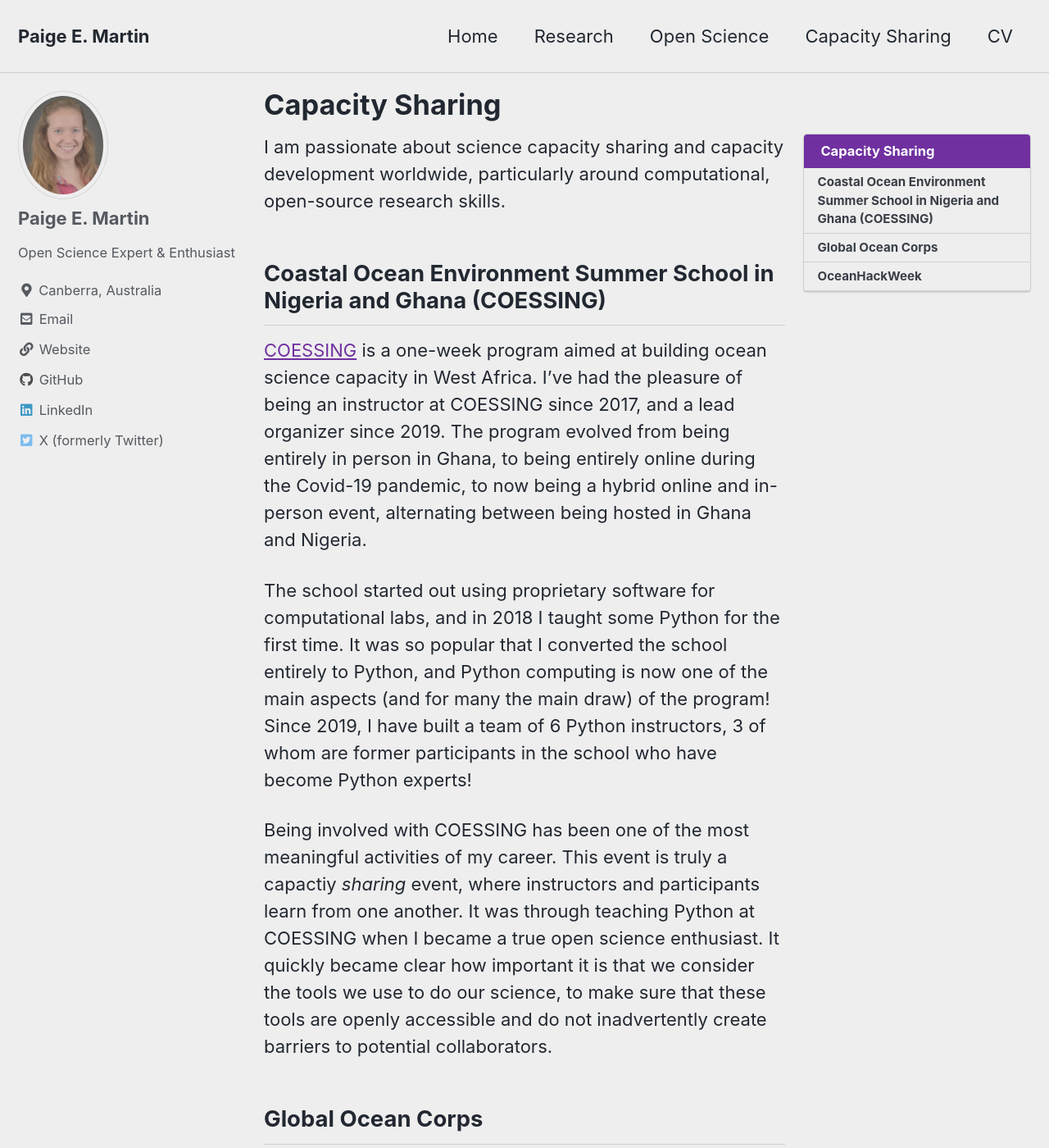
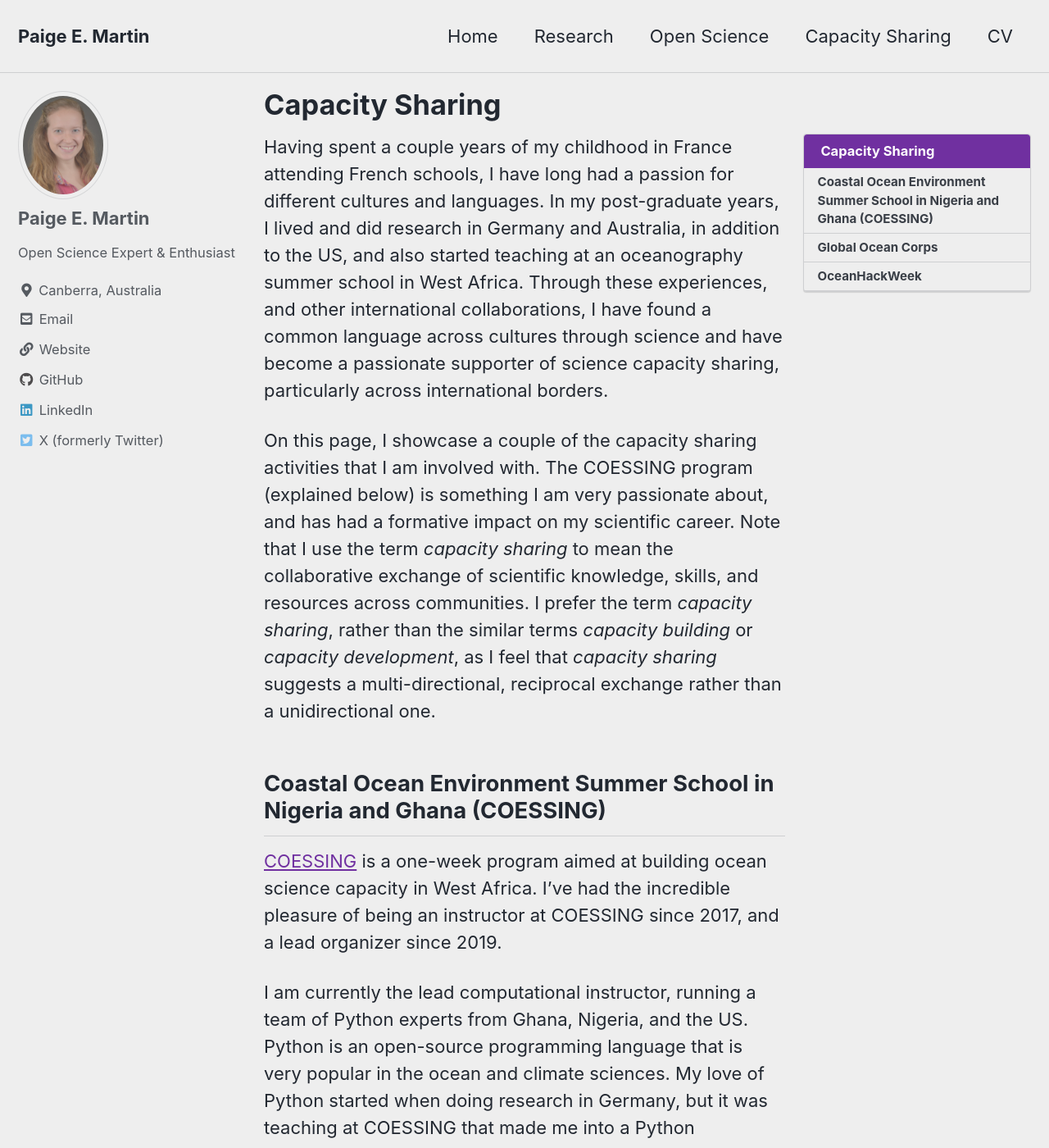
Before and after one commit to wanbint/wb, a Jekyll site: the page built from _pages/capacity-sharing.md, in a window 1280 px wide and 1400 px high. Shown: the whole window at 82% size. Built offline with Jekyll 4.4.1, drawn with Linux system fonts in a browser that asks for light colours; cached includes are drawn as plain includes; some of the changed text lies outside the part shown.

Commit message:
Update capacity-sharing.md

```diff
--- a/_pages/capacity-sharing.md
+++ b/_pages/capacity-sharing.md
@@ -10,19 +10,31 @@ toc_icon: "gear"
 toc_sticky: true
 ---
 
-I am passionate about science capacity sharing and capacity development worldwide, particularly around computational, open-source research skills.
+Having spent a couple years of my childhood in France attending French schools, I have long had a passion for different cultures and languages. In my post-graduate years, I lived and did research in Germany and Australia, in addition to the US, and also started teaching at an oceanography summer school in West Africa. Through these experiences, and other international collaborations, I have found a common language across cultures through science and have become a passionate supporter of science capacity sharing, particularly across international borders.
+
+On this page, I showcase a couple of the capacity sharing activities that I am involved with. The COESSING program (explained below) is something I am very passionate about, and has had a formative impact on my scientific career. Note that I use the term _capacity sharing_ to mean the collaborative exchange of scientific knowledge, skills, and resources across communities. I prefer the term _capacity sharing_, rather than the similar terms _capacity building_ or _capacity development_, as I feel that _capacity sharing_ suggests a multi-directional, reciprocal exchange rather than a unidirectional one.
 
 ## Coastal Ocean Environment Summer School in Nigeria and Ghana (COESSING)
 
-[COESSING](https://coessing.org) is a one-week program aimed at building ocean science capacity in West Africa.
-I've had the pleasure of being an instructor at COESSING since 2017, and a lead organizer since 2019.
-The program evolved from being entirely in person in Ghana, to being entirely online during the Covid-19 pandemic, to now being a hybrid online and in-person event, alternating between being hosted in Ghana and Nigeria.
+[COESSING](https://coessing.org) is a one-week program aimed at building ocean science capacity in West Africa. I've had the incredible pleasure of being an instructor at COESSING since 2017, and a lead organizer since 2019.
 
-The school started out using proprietary software for computational labs, and in 2018 I taught some Python for the first time. It was so popular that I converted the school entirely to Python, and Python computing is now one of the main aspects (and for many the main draw) of the program! Since 2019, I have built a team of 6 Python instructors, 3 of whom are former participants in the school who have become Python experts!
+I am currently the lead computational instructor, running a team of Python experts from Ghana, Nigeria, and the US. Python is an open-source programming language that is very popular in the ocean and climate sciences. My love of Python started when doing research in Germany, but it was teaching at COESSING that made me into a Python cheerleader!
 
-Being involved with COESSING has been one of the most meaningful activities of my career. This event is truly a capactiy _sharing_ event, where instructors and participants learn from one another. It was through teaching Python at COESSING when I became a true open science enthusiast. It quickly became clear how important it is that we consider the tools we use to do our science, to make sure that these tools are openly accessible and do not inadvertently create barriers to potential collaborators.
+From 2015-2018, COESSING used proprietary software for computational labs, simply because that was the only software that instructors knew. When I first taught at the school in 2017, I noticed that, not only was it a challenge for the instructors to pay for and activate licenses on the computers at the host universities, but none of the participants had access to the software outside of the COESSING week. It quickly became apparent that we were not teaching the most transferable skills, since the tools were unavailable outside of our school.
 
+In 2018 I taught some Python for the first time. It was so popular that I converted the school entirely to Python starting in 2019, and Python computing is now one of the main aspects (and for many the main draw) of the program! Since 2019, I have built a team of 6 Python instructors, 3 of whom are former participants in the school who have become Python experts!
 
+[Hear me talk about our Python curriculum at COESSING 2023 in this LinkedIn video!](https://www.linkedin.com/posts/paige-martin-phd_python-coessing-plasticpunch-activity-7100949067530194944-VJBL?utm_source=share&utm_medium=member_desktop)
+
+Being involved with COESSING has been one of the most meaningful activities of my career. This event is truly a capacity _sharing_ event, where instructors and participants learn from one another. It was through teaching Python at COESSING that I became a true open science enthusiast. For science to truly transcend international borders, we must ensure that the tools we use to do our science are available to all so that we don’t pose inadvertent barriers to scientists (and our potential collaborators) in under-resourced communities.
+
+[COESSING Youtube channel](https://www.youtube.com/@coessingschool4994?app=desktop) - bank of recorded online lectures, including many on Python
+
+[COESSING GitHub organization](https://github.com/coessing) - Python notebooks and code used in COESSING schools
+
+[COESSING LinkedIn](https://www.linkedin.com/company/coastal-ocean-environment-summer-school-in-nigeria-and-ghana/?trk=ppro_cprof&originalSubdomain=gh)
+
+[COESSING Twitter](https://twitter.com/COESSING)
 
 ## Global Ocean Corps
 
@@ -30,4 +42,6 @@ I am a co-lead for [Global Ocean Corps](https://globaloceancorps.org) - a progra
 
 ## OceanHackWeek
 
-[OceanHackWeek](https://oceanhackweek.org) (OHW) is a one-week collaborative learning experience aimed at teaching and promoting best-practice ocean science computational workflows. I have been an organizer, a member of the Steering Council, and a mentor for OHW.
+[OceanHackWeek](https://oceanhackweek.org) (OHW) is an exciting one-week collaborative learning experience aimed at teaching and promoting best-practice ocean science computational workflows to participants across the globe. I have been an organizer, a member of the Steering Council, and a mentor for OHW.
+
+[See this OHW feature blog post from NASA that I contributed to](https://www.nasa.gov/centers-and-facilities/marshall/making-waves-in-open-science-nasa-initiatives-enable-ocean-research/) (scroll down to heading “OceanHackWeek”)
```
